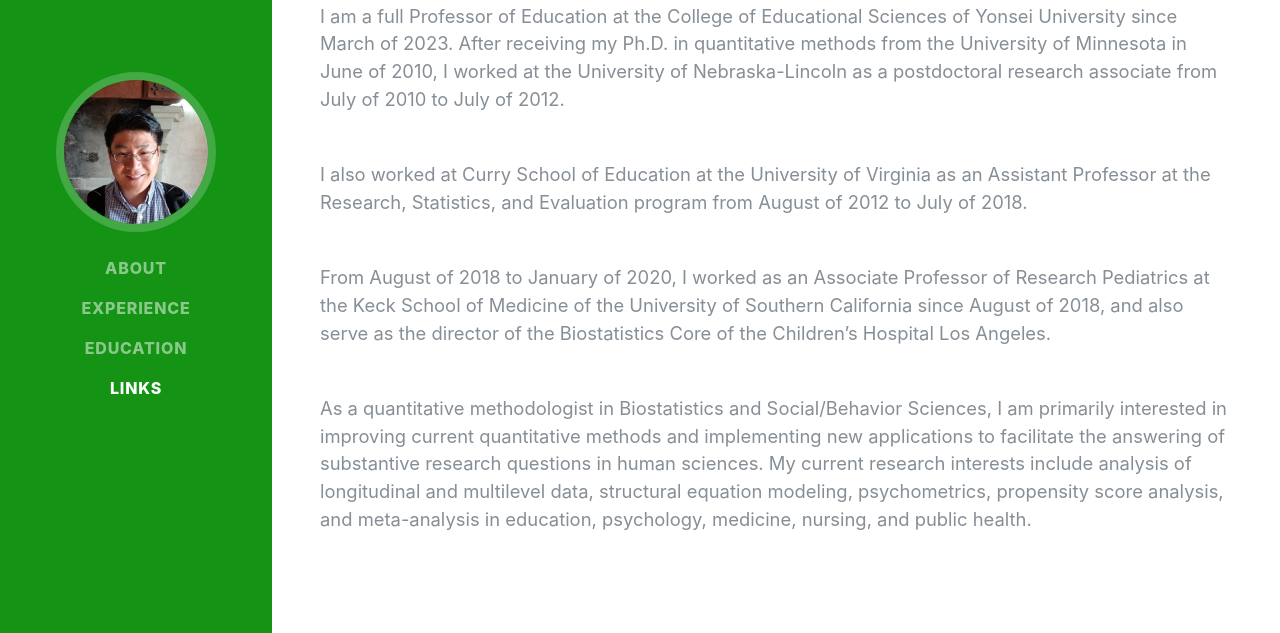
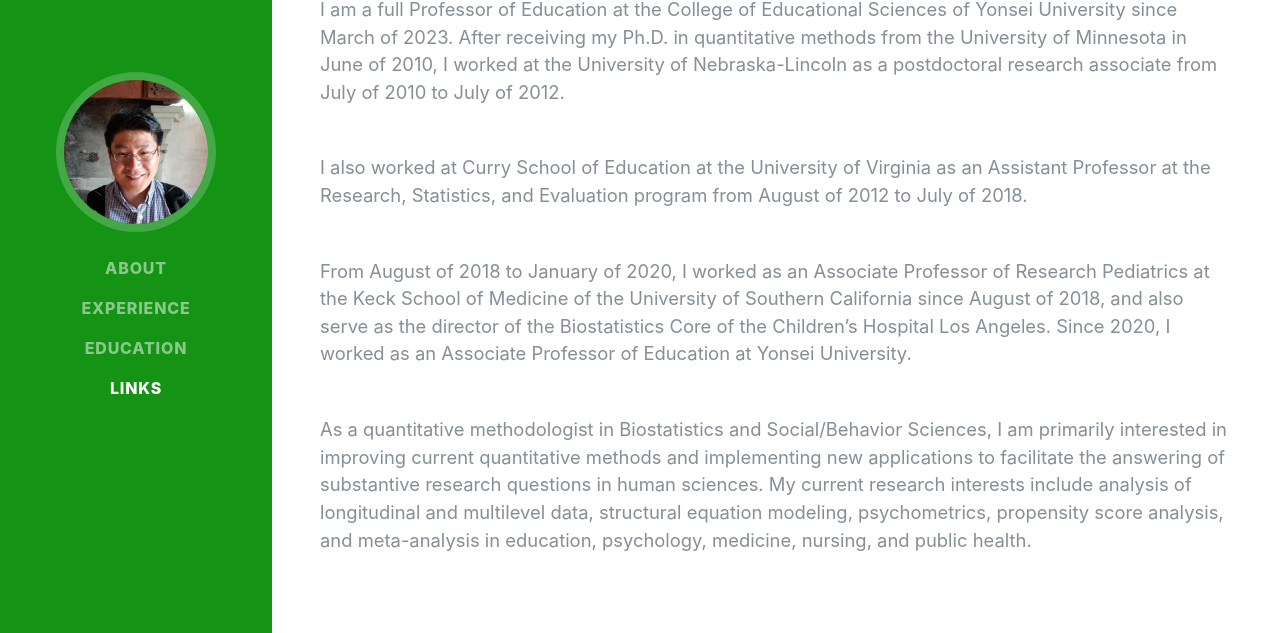
Before and after one commit to ryoox001/ryoox001.github.io, a plain HTML site: page index.html in a window 1280 px wide. Shown: the part 164-797 px from the top of the page. Drawn offline with Linux system fonts and the light colour scheme; a web font is replaced by a local one.

Commit message:
Update index.html

```diff
--- a/index.html
+++ b/index.html
@@ -68,7 +68,7 @@ $('#myModal').on('shown.bs.modal', function () {
         <br>
         <p class="lead mb-5">I am a full Professor of Education at the College of Educational Sciences of Yonsei University since March of 2023. After receiving my Ph.D. in quantitative methods from the University of Minnesota in June of 2010, I worked at the University of Nebraska-Lincoln as a postdoctoral research associate from July of 2010 to July of 2012.
         </p><p class="lead mb-5">I also worked at Curry School of Education at the University of Virginia as an Assistant Professor at the Research, Statistics, and Evaluation program from August of 2012 to July of 2018.
-        </p><p class="lead mb-5">From August of 2018 to January of 2020, I worked as an Associate Professor of Research Pediatrics at the Keck School of Medicine of the University of Southern California since August of 2018, and also serve as the director of the Biostatistics Core of the Children’s Hospital Los Angeles.
+        </p><p class="lead mb-5">From August of 2018 to January of 2020, I worked as an Associate Professor of Research Pediatrics at the Keck School of Medicine of the University of Southern California since August of 2018, and also serve as the director of the Biostatistics Core of the Children’s Hospital Los Angeles. Since 2020, I worked as an Associate Professor of Education at Yonsei University.
         </p><p class="lead mb-5">As a quantitative methodologist in Biostatistics and Social/Behavior Sciences, I am primarily interested in improving current quantitative methods and implementing new applications to facilitate the answering of substantive research questions in human sciences. My current research interests include analysis of longitudinal and multilevel data, structural equation modeling, psychometrics, propensity score analysis, and meta-analysis in education, psychology, medicine, nursing, and public health.
 
           </p>
```
